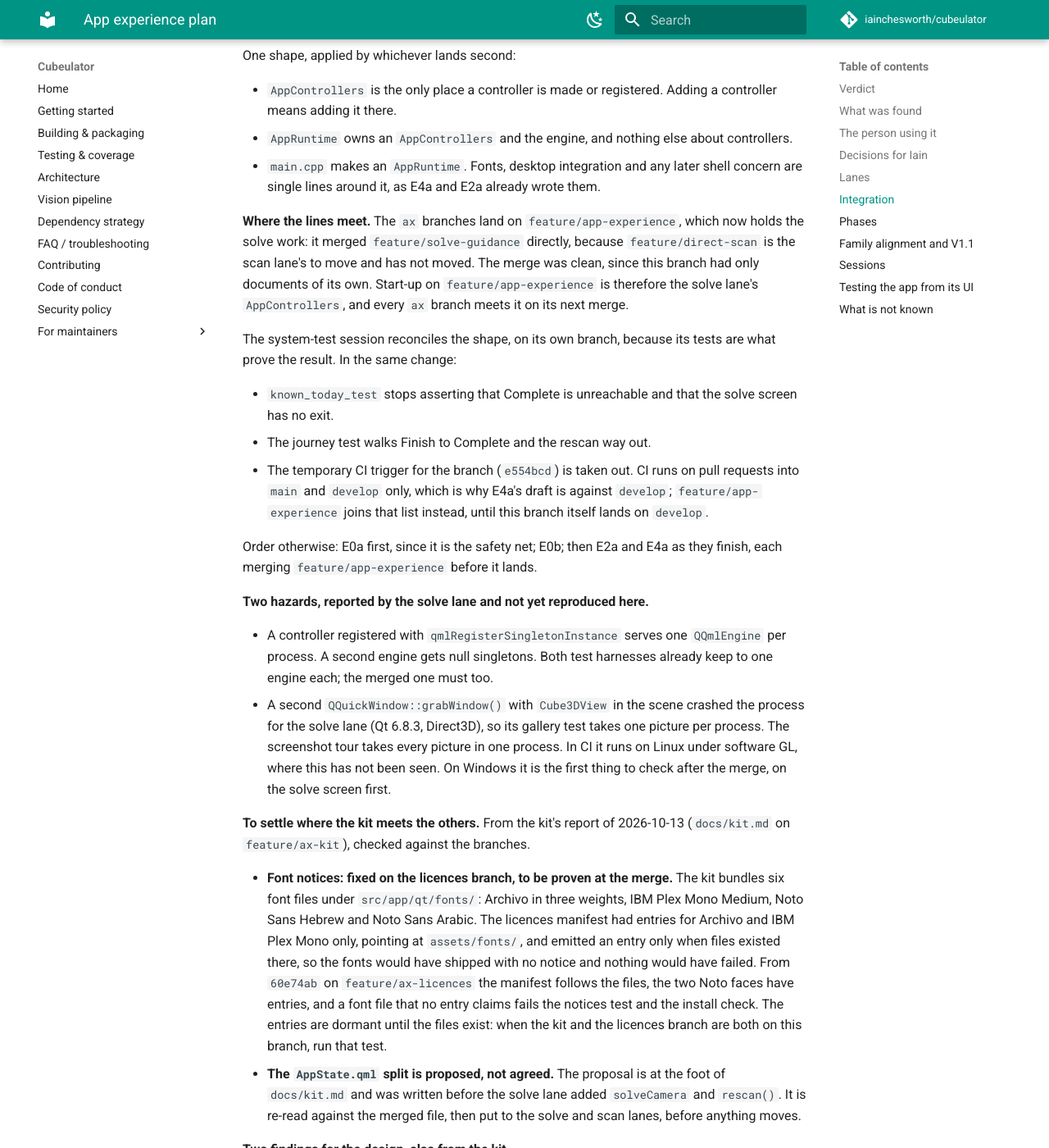
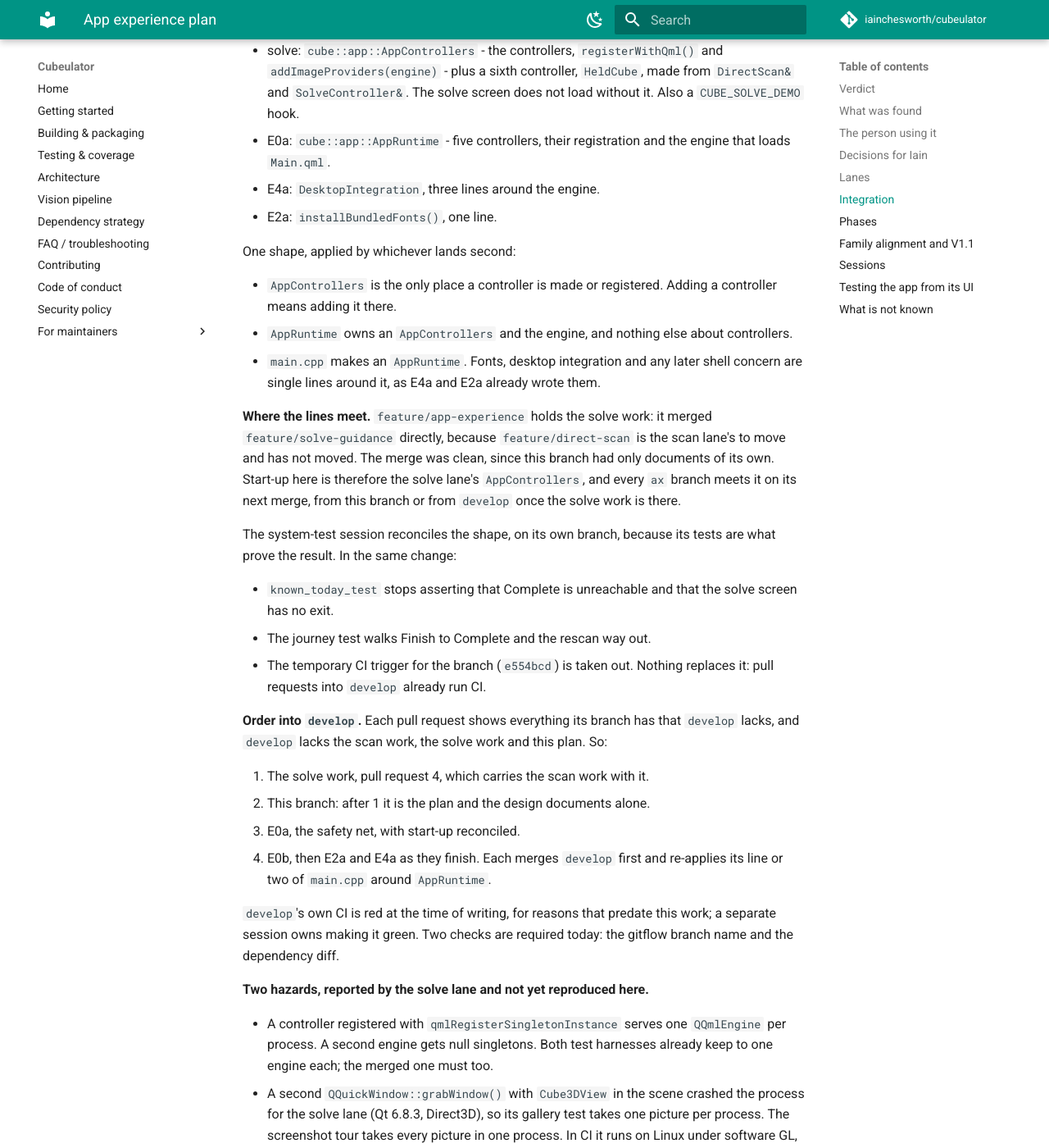
Before and after one commit to iainchesworth/cubeulator, an MkDocs documentation site: the page built from docs/app-experience-plan.md, in a window 1280 px wide and 1400 px high, scrolled down 7277 px. Shown: the whole window at 82% size. Built offline with MkDocs 1.6.1 and Material for MkDocs 9.7.7, drawn with Linux system fonts in a browser that asks for light colours; comment, search, counter and statistics services are not loaded; some of the changed text lies outside the part shown.

Commit message:
Follow the repository to Iain Chesworth Labs: publisher, identifier and how work lands
The repository moved to iainchesworthlabs/cubeulator on 2026-10-13. Publisher and identifier follow the account, and Iain confirmed both after the move: Iain Chesworth Labs in About and the packages, the copyright line still in his own name, and org.iainchesworthlabs.cubeulator. The source address in the prototype follows. develop now takes pull requests only, through a merge queue, so the ax branches land there rather than on this branch; the plan gives the order and drops the request to add this branch to CI's pull-request triggers.

```diff
--- a/docs/app-experience-plan.md
+++ b/docs/app-experience-plan.md
@@ -127,13 +127,17 @@
 - A release build never saves a picture from the camera; recording failed
   scans is for developer builds (`brief.md` D7).
 - Source strings are British English (`brief.md` D10).
-- The app's identifier is `org.iainchesworth.cubeulator` (`brief.md` D12).
 - Hebrew and Arabic are set in Noto Sans Hebrew and Noto Sans Arabic, the
   files the other apps ship (`design/family.md` D3).
 - Translations are keyed by id, as `strings.json` already is, not by the
   English text (`design/family.md` D5).
-- The publisher is written "Iain Chesworth" in About, the packages and the
-  copyright line (`design/family.md` D1).
+- The repository moved to `iainchesworthlabs/cubeulator` on 2026-10-13.
+  Publisher and identifier follow the account, and Iain confirmed both
+  after the move: the publisher is written "Iain Chesworth Labs" in About
+  and the packages, the copyright line stays "Copyright © 2026 Iain
+  Chesworth", and the identifier is `org.iainchesworthlabs.cubeulator`
+  (`design/family.md` D1 and D9, `brief.md` D12). Before the move the
+  answers were "Iain Chesworth" and `org.iainchesworth.cubeulator`.
 
 **On 5.** Cubeulator is GPL-3.0-or-later and Iain is its only author, so its
 own terms are his to change. But the app links Qt Quick 3D and Qt Shader
@@ -213,8 +217,15 @@
 | `feature/ax-desktop` | E4a | 5, running | pushed; draft pull request 3, against `develop` |
 | `feature/ax-kit` | E2a | 7, running | local; has not yet merged this branch |
 
-`feature/app-experience` is on `origin` from 2026-10-13, so an `ax` pull
-request can target it.
+`feature/app-experience` is on `origin` from 2026-10-13.
+
+**How work lands, from 2026-10-13.** `develop` takes no direct pushes.
+Every topic branch opens a pull request against `develop` and goes through
+a merge queue, which merges it onto the current tip, re-runs the required
+checks and deletes the branch (`docs/branch-protection.md` on `develop`).
+So the `ax` branches land on `develop`, not on this branch. This branch is
+where they pick up the solve work and the plan until those are on
+`develop`, and it lands there by pull request like any other.
 
 **Start-up is contested.** Four of them changed `main.cpp` independently:
 
@@ -237,13 +248,12 @@
   later shell concern are single lines around it, as E4a and E2a already
   wrote them.
 
-**Where the lines meet.** The `ax` branches land on
-`feature/app-experience`, which now holds the solve work: it merged
-`feature/solve-guidance` directly, because `feature/direct-scan` is the scan
-lane's to move and has not moved. The merge was clean, since this branch
-had only documents of its own. Start-up on `feature/app-experience` is
-therefore the solve lane's `AppControllers`, and every `ax` branch meets it
-on its next merge.
+**Where the lines meet.** `feature/app-experience` holds the solve work: it
+merged `feature/solve-guidance` directly, because `feature/direct-scan` is
+the scan lane's to move and has not moved. The merge was clean, since this
+branch had only documents of its own. Start-up here is therefore the solve
+lane's `AppControllers`, and every `ax` branch meets it on its next merge,
+from this branch or from `develop` once the solve work is there.
 
 The system-test session reconciles the shape, on its own branch, because
 its tests are what prove the result. In the same change:
@@ -251,13 +261,22 @@
 - `known_today_test` stops asserting that Complete is unreachable and that
   the solve screen has no exit.
 - The journey test walks Finish to Complete and the rescan way out.
-- The temporary CI trigger for the branch (`e554bcd`) is taken out.
-  CI runs on pull requests into `main` and `develop` only, which is why E4a's
-  draft is against `develop`; `feature/app-experience` joins that list
-  instead, until this branch itself lands on `develop`.
+- The temporary CI trigger for the branch (`e554bcd`) is taken out. Nothing
+  replaces it: pull requests into `develop` already run CI.
 
-Order otherwise: E0a first, since it is the safety net; E0b; then E2a and
-E4a as they finish, each merging `feature/app-experience` before it lands.
+**Order into `develop`.** Each pull request shows everything its branch has
+that `develop` lacks, and `develop` lacks the scan work, the solve work and
+this plan. So:
+
+1. The solve work, pull request 4, which carries the scan work with it.
+2. This branch: after 1 it is the plan and the design documents alone.
+3. E0a, the safety net, with start-up reconciled.
+4. E0b, then E2a and E4a as they finish. Each merges `develop` first and
+   re-applies its line or two of `main.cpp` around `AppRuntime`.
+
+`develop`'s own CI is red at the time of writing, for reasons that predate
+this work; a separate session owns making it green. Two checks are required
+today: the gitflow branch name and the dependency diff.
 
 **Two hazards, reported by the solve lane and not yet reproduced here.**
 
@@ -424,9 +443,10 @@
 
 **Decided on 2026-10-13** (`family.md` section 5), all by Iain:
 
-- D1: the publisher is **Iain Chesworth**, because the repository is under
-  `iainchesworth`, not `iainchesworthlabs`. D9 follows: the account and
-  `org.iainchesworth.cubeulator` stand.
+- D1: the publisher follows the account. The repository moved to
+  `iainchesworthlabs` the same day, so it is **Iain Chesworth Labs**, with
+  the copyright line in Iain's own name. D9 follows: the identifier is
+  `org.iainchesworthlabs.cubeulator`.
 - D2: two looks, one shared chassis. Cubeulator stays Signal with ICL
   Forge; no other app is reskinned.
 - D3: Hebrew and Arabic are Noto Sans, the family's faces.
@@ -440,7 +460,7 @@
 
 | item | rides with | what changes |
 |---|---|---|
-| F1 publisher line | E4a, E3b | one string, "Iain Chesworth", in the version resource, `Info.plist`, AppStream, About. It is what they already say |
+| F1 publisher line and identifier | E4a, E3b | one string, "Iain Chesworth Labs", in the version resource, `Info.plist`, AppStream and About; `org.iainchesworthlabs.cubeulator` as the bundle id, Linux app id and Android package. E4a's branch still carries the earlier answers |
 | F2 setting keys | E2a, E3a | the keys are named in `design/screens/settings.md`, in the family's `group/name` style |
 | F3 language manager and ids | E2b | its brief says **port** the family `LanguageManager` and its CI gates, key by id (`qsTrId`), and add locale-aware numbers, plurals and the unwrapped-string lint |
 | F4 Noto faces | E2a, before it bundles fonts | two `case` lines in `Theme.qml`, the 700 ceiling goes, and E2a checks that Qt draws weight 800 from the variable axis |
--- a/docs/design/prototype/cubeulator-prototype.html
+++ b/docs/design/prototype/cubeulator-prototype.html
@@ -1365,8 +1365,8 @@
   render() {
     return `<div class="screen">${topbar(t('about.title'))}<div class="page" data-scroll="about"><div class="col">
       <div class="lockup"><span class="appicon" aria-hidden="true">${IDENTITY.icon || ''}</span><div><h1 class="t-title">${t('app.name')}</h1><div class="mono t-sec">${t('about.version', '1.0.0')}</div><div class="mono t-sec" dir="ltr">${t('about.build', 'windows-x64', 'a1b2c3d4')}</div>${btn(t('about.copyBuild'), 'noop', {v: 'ghost'})}</div></div>
-      <div class="prose"><p>${t('about.what')}</p><p>${t('about.author', 'Iain Chesworth')}</p><p class="t-sec">${t('about.licence')}</p></div>
-      <div class="rows">${row(t('about.licences'), 'go', 'licences')}${row(t('about.privacy'), 'go', 'privacy')}${row(t('about.source'), 'noop', '', {val: 'github.com/iainchesworth/cubeulator'})}${row(t('about.copyDetails'), 'noop', '', {sub: t('about.copyDetails.note')})}</div>
+      <div class="prose"><p>${t('about.what')}</p><p>${t('about.author', 'Iain Chesworth Labs')}</p><p class="t-sec">${t('about.licence')}</p></div>
+      <div class="rows">${row(t('about.licences'), 'go', 'licences')}${row(t('about.privacy'), 'go', 'privacy')}${row(t('about.source'), 'noop', '', {val: 'github.com/iainchesworthlabs/cubeulator'})}${row(t('about.copyDetails'), 'noop', '', {sub: t('about.copyDetails.note')})}</div>
       <p class="note">${t('about.trademark')}</p></div></div></div>`;
   }
 };
--- a/docs/design/prototype/src/more.js
+++ b/docs/design/prototype/src/more.js
@@ -278,8 +278,8 @@
   render() {
     return `<div class="screen">${topbar(t('about.title'))}<div class="page" data-scroll="about"><div class="col">
       <div class="lockup"><span class="appicon" aria-hidden="true">${IDENTITY.icon || ''}</span><div><h1 class="t-title">${t('app.name')}</h1><div class="mono t-sec">${t('about.version', '1.0.0')}</div><div class="mono t-sec" dir="ltr">${t('about.build', 'windows-x64', 'a1b2c3d4')}</div>${btn(t('about.copyBuild'), 'noop', {v: 'ghost'})}</div></div>
-      <div class="prose"><p>${t('about.what')}</p><p>${t('about.author', 'Iain Chesworth')}</p><p class="t-sec">${t('about.licence')}</p></div>
-      <div class="rows">${row(t('about.licences'), 'go', 'licences')}${row(t('about.privacy'), 'go', 'privacy')}${row(t('about.source'), 'noop', '', {val: 'github.com/iainchesworth/cubeulator'})}${row(t('about.copyDetails'), 'noop', '', {sub: t('about.copyDetails.note')})}</div>
+      <div class="prose"><p>${t('about.what')}</p><p>${t('about.author', 'Iain Chesworth Labs')}</p><p class="t-sec">${t('about.licence')}</p></div>
+      <div class="rows">${row(t('about.licences'), 'go', 'licences')}${row(t('about.privacy'), 'go', 'privacy')}${row(t('about.source'), 'noop', '', {val: 'github.com/iainchesworthlabs/cubeulator'})}${row(t('about.copyDetails'), 'noop', '', {sub: t('about.copyDetails.note')})}</div>
       <p class="note">${t('about.trademark')}</p></div></div></div>`;
   }
 };
@@ -287,7 +287,7 @@
   enter(st) { if (st === 'default') return 'list'; },
   render(st) {
     let body;
-    if (st === 'unavailable') body = notice('caution', t('licences.unavailable.title'), t('licences.unavailable.body', 'github.com/iainchesworth/cubeulator'));
+    if (st === 'unavailable') body = notice('caution', t('licences.unavailable.title'), t('licences.unavailable.body', 'github.com/iainchesworthlabs/cubeulator'));
     else if (st === 'detail') { const l = LIC[P.d.lic || 0]; body = `<h2 class="t-headline">${l[0]}</h2><p class="mono t-sec" dir="ltr">${l[1]}</p><pre class="lic" dir="ltr">The component's own copyright notice and licence text appear here in full, exactly as its authors wrote them. They are never translated.</pre>`; }
     else body = `<p class="t-sec">${t('licences.intro')}</p><p class="tagline">stand-in list: the real one is generated by the build</p><div class="rows">${row(t('licences.own'), 'licOpen', '-1', {val: 'GPL-3.0-or-later'})}${LIC.map((l, i) => row(l[0], 'licOpen', String(i), {val: l[1]})).join('')}</div>`;
     return `<div class="screen">${topbar(t('licences.title'))}<div class="page" data-scroll="lic"><div class="col">${body}</div></div></div>`;
```
Also changed, not shown: other parts of docs/design/prototype/cubeulator-prototype.html (+1 -1 lines), docs/design/brief.md (+3 -2 lines), docs/design/family.md (+20 -17 lines), docs/design/platforms.md (+3 -3 lines).
